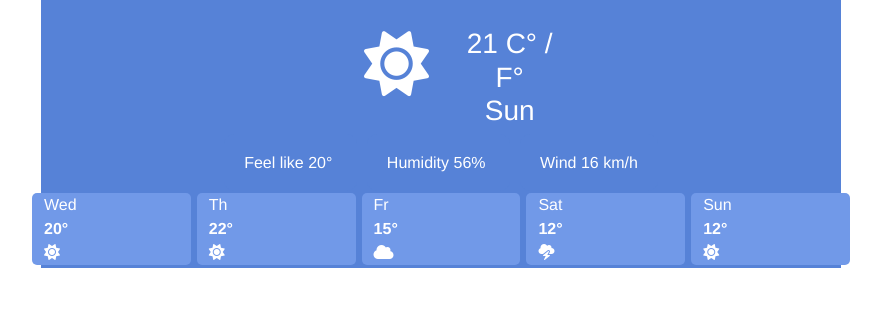
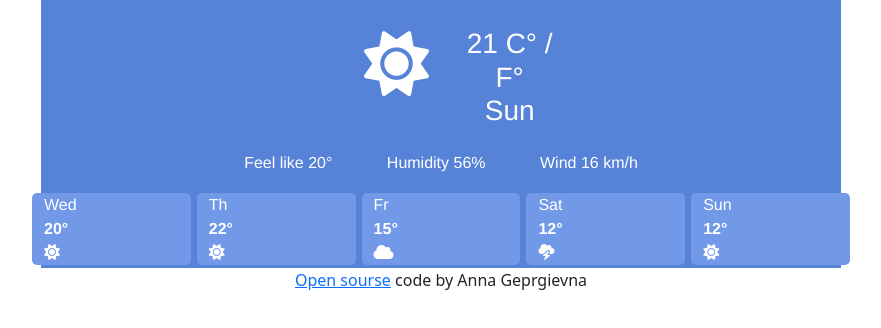
Before and after one commit to AnnaGeorgievna/Weather-2, a plain HTML site: page Weather.html in a window 1280 px wide. Shown: the part 132-460 px from the top of the page, without its empty margins (199-1080 px from the left). Drawn offline with nearby package versions, Linux system fonts and the light colour scheme.

Commit message:
add sourse

```diff
--- a/Weather.html
+++ b/Weather.html
@@ -97,6 +97,7 @@
       </div>
       <div class="weather-forecast" id="forecast"></div>
     </div>
+    <p><a href="https://github.com/AnnaGeorgievna/Weather-2.git">Open sourse</a> code by Anna Geprgievna</p>
     <script
       src="https://cdn.jsdelivr.net/npm/bootstrap@5.2.0/dist/js/bootstrap.bundle.min.js"
       integrity="sha384-A3rJD856KowSb7dwlZdYEkO39Gagi7vIsF0jrRAoQmDKKtQBHUuLZ9AsSv4jD4Xa"
--- a/src/styles.css
+++ b/src/styles.css
@@ -68,3 +68,6 @@ ul li {
 .btn-info {
   background-color: white;
 }
+p {
+  text-align: center;
+}
```
